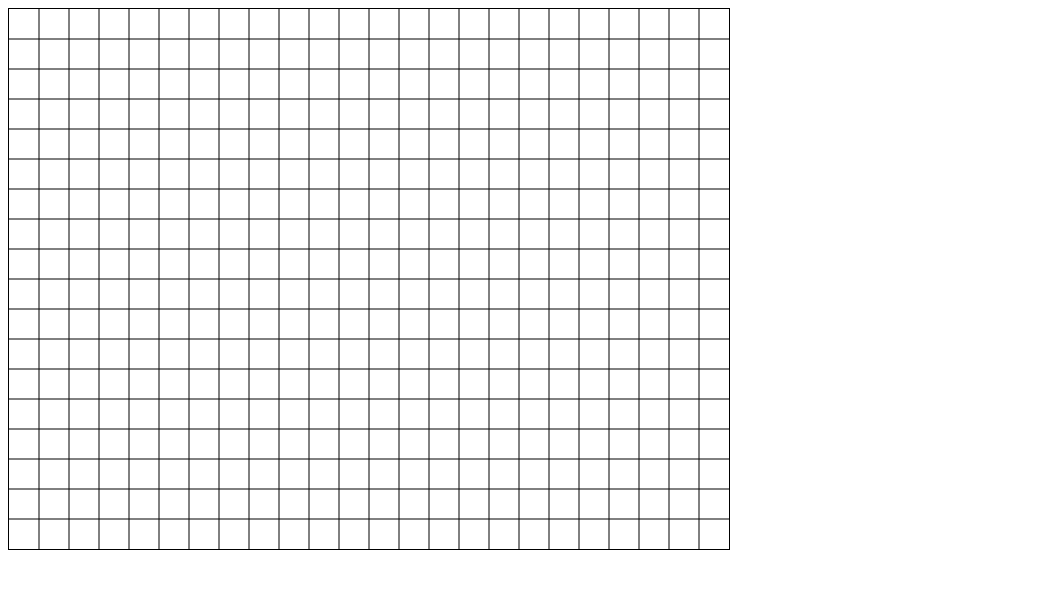
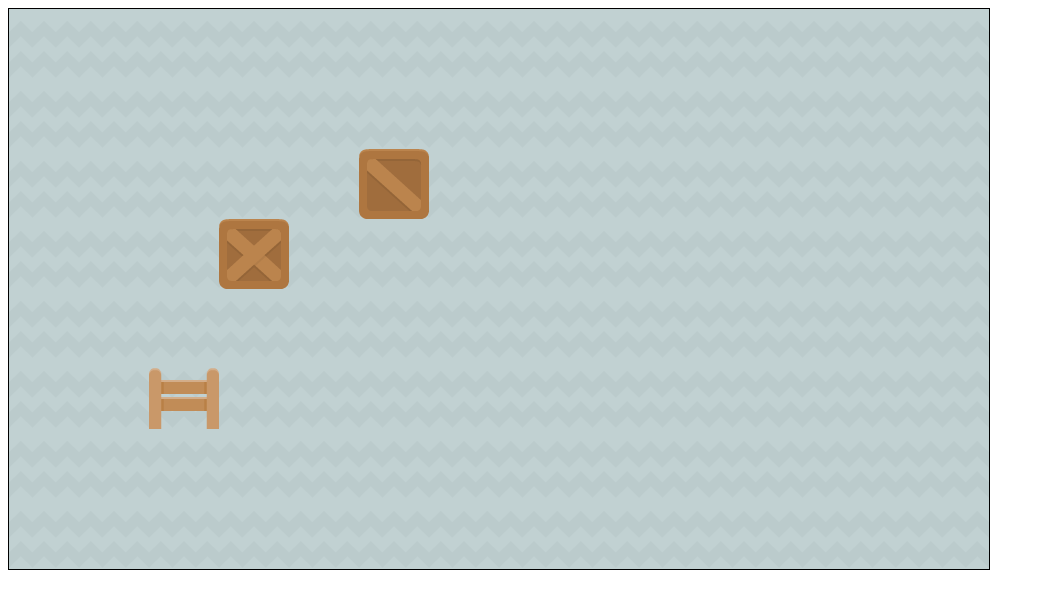
Before and after one commit to 22cupcat/22cupcat.github.io, a plain HTML site: page bomberman/index.html in a window 1280 px wide. Shown: the whole page, without its empty margins (0-1045 px from the left). Drawn offline with Linux system fonts and the light colour scheme.

Commit message:
add images, basic map and obstacle data structures; able to render images of obstacles

```diff
--- a/bomberman/index.html
+++ b/bomberman/index.html
@@ -12,20 +12,83 @@
 <body>
 	<canvas id="canvas"></canvas>
 	<script>
+	//global settings
 	var settings = {
-		canvas: {width: 720, height: 540},
-		grid: {size: 30}
+		canvas: {width: 980, height: 560},
+		grid: {size: 70}
 	};
+
+	//canvas
 	var canvas = document.getElementById("canvas");
 	    canvas.width = settings.canvas.width;
 	    canvas.height = settings.canvas.height;
 	var ctx = canvas.getContext("2d");
+
+	//grid
 	var gridScale = {row: null, col: null};
 	    gridScale.row = settings.canvas.height / settings.grid.size;
 	    gridScale.col = settings.canvas.width / settings.grid.size;
 
+	//images
+	var imgToLoad = [
+		"/tile/default.png",	//default tile image
+		"/tile/box.png",
+		"/tile/box2.png",
+		"/tile/fence.png"
+	];
+	var imgReady = [];			//images that are loaded
+	var tileImgIndex = {defaultTile: 0, box: 1, box2: 2, fence: 3};
+
+	//map
+	var map = [];
+
+	//obstacles
+	function obs(a, b, c, d) {	//obstacle object
+		this.row = a;
+		this.col = b;
+		this.canEliminate = c;
+		this.eliminated = false;
+		this.imgSrc = d;
+	}
+	var obsList = [];
+	obsList.push(new obs(2, 5, true, "box"));
+	obsList.push(new obs(3, 3, true, "box2"));
+	obsList.push(new obs(5, 2, false, "fence"));
+
+	/**
+	 * initialize map
+	 */
+	for(var r = 0; r < gridScale.row; r++) {
+		map[r] = [];
+		for(var c = 0; c < gridScale.col; c++)
+			map[r][c] = {type: "empty", img: "default"}
+	}
+
+	/**
+	 * load images
+	 */
+	var loadImgCount = 0;
+	var loadImgTotal = imgToLoad.length;
+
+	for(var i = 0; i < loadImgTotal; i++) {
+		var img = new Image();
+		img.onload = function() {
+			loadImgCount++;
+			if(loadImgCount == loadImgTotal)
+				draw();
+		};
+		img.src = "img" + imgToLoad[i];
+		imgReady[i] = img;
+	}
+
+	/**
+	 * functions related to drawing
+	 */
 	function draw() {
 		drawGrid();
+		drawDefaultTile();
+		//drawOtherTile();
+		drawObs();
 	}
 
 	function drawGrid() {
@@ -41,7 +104,21 @@
 		ctx.stroke();
 	}
 
-	draw();
+	function drawDefaultTile() {
+		for(var r = 0; r < gridScale.row; r++)
+			for(var c = 0; c < gridScale.col; c++)
+				ctx.drawImage(imgReady[tileImgIndex.defaultTile], getColCoord(c), getRowCoord(r));
+	}
+
+	function drawObs() {
+		var src, x, y;
+		for(var i = 0; i < obsList.length; i++) {
+			src = obsList[i].imgSrc;
+			x = getRowCoord(obsList[i].col);
+			y = getRowCoord(obsList[i].row);
+			ctx.drawImage(imgReady[tileImgIndex[src]], x, y);
+		}
+	}
 
 	/**
 	 * tools
```
Also changed, not shown: bomberman/img/tile/box.png (added), bomberman/img/tile/box2.png (added), bomberman/img/tile/default.png (added), bomberman/img/tile/fence.png (added).
